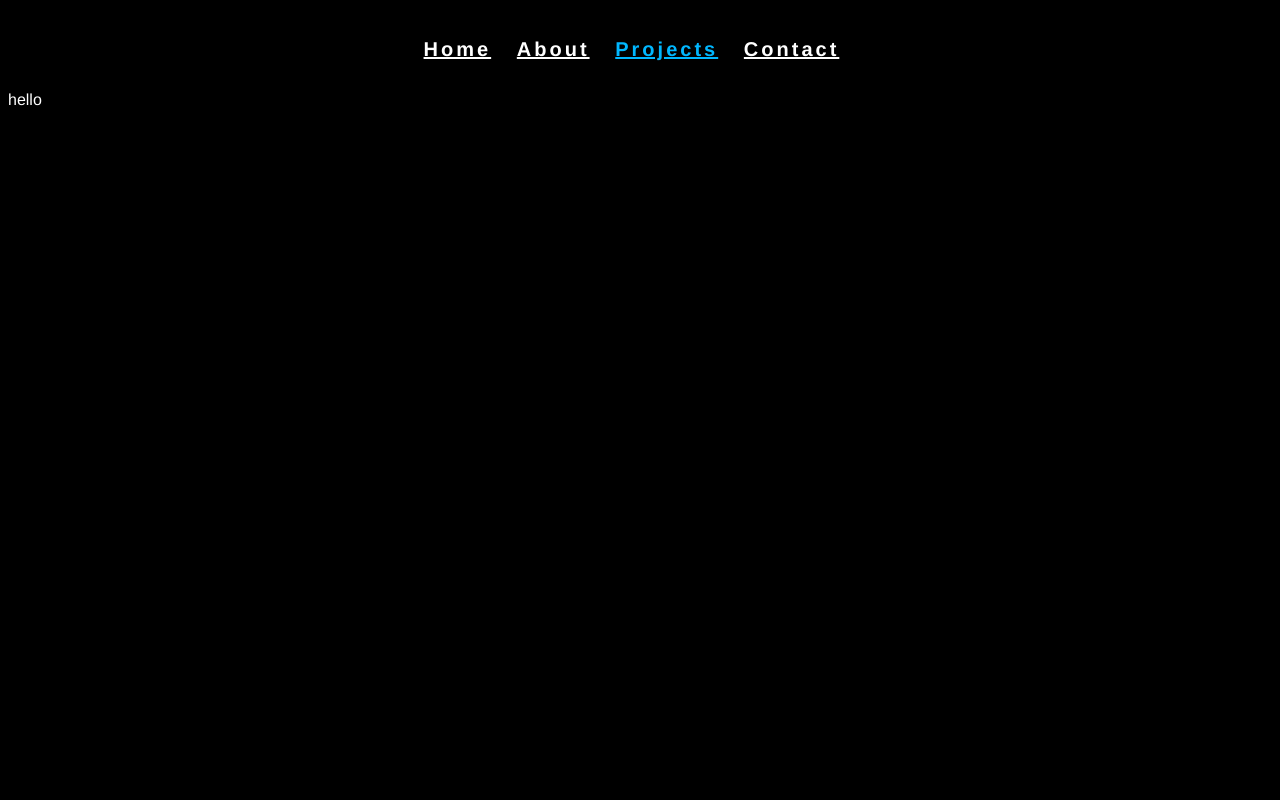
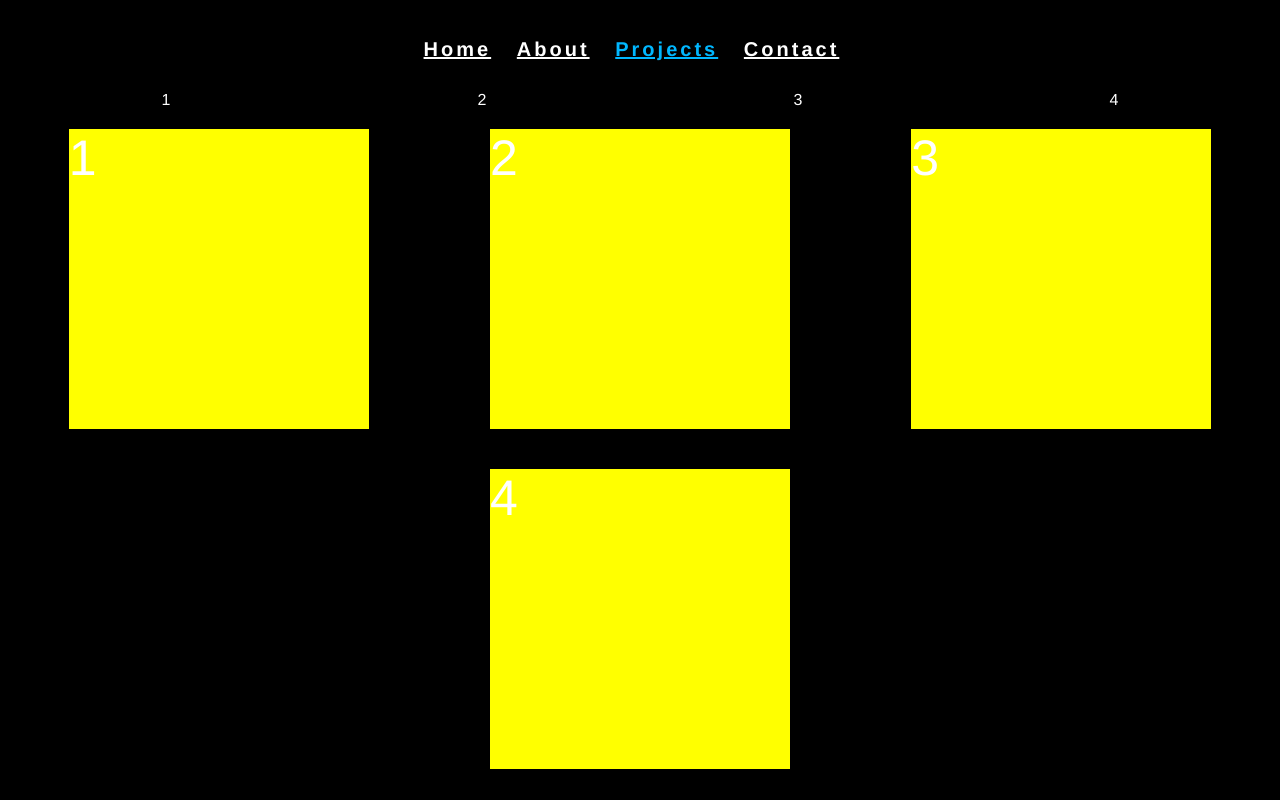
Before and after one commit to steveechan/portfolio, a Vue app: page /#/project in a window 1280 px wide. Built offline with nearby package versions, Linux system fonts and the light colour scheme.

Commit message:
project page changes

```diff
--- a/src/views/AboutView.vue
+++ b/src/views/AboutView.vue
@@ -1,16 +1,20 @@
 <template>
   <div class="about">
     <div class="school">
-      <h1 class="who"> Who am I? </h1>
-      <h1 class="whoinfo"> I am a senior at New Jersey Institute of Technology. I have a strong passion for front-end development and it has become a passion of mine. </h1>
+      <h1 data-text="Who am I?" class="who"> Who am I? </h1>
+      <h1 class="whoinfo"> I am a senior at New Jersey Institute of Technology. I am a self taught and determined front-end developer. My main front-end framework is Vue.js
+        and my most proficient languages are Java and JavaScript. I love developing new web applications and solving coding problems. </h1>
     </div>
     <div class="bio">
-      Helloaa
+      <h1 data-text="Why?" class="why"> Why? </h1>
+      <h1 class="bioinfo">
+      My interest for programming started at a young age when I played a game called ROBLOX. They had a studio mode where you could create your own games with the language "LUA".
+      That interest had sparked within me when I took a class called Internet Applications where we created our own fullstack application.  </h1>
     </div>
     <div class="skills">
-      <h1 v-if="isHidden" class="skillsInfo"> Languages/Frameworks </h1>
-      <h1 class="skill"> {{ languages[count] }}</h1>
-      <button v-if="isHidden" @click="showSkills();isHidden = !isHidden"> Show More </button>
+      <h1 data-text="Languages/Frameworks" class="skillsInfo"> Languages/Frameworks </h1>
+      <h1 class="skill" v-if="isHidden"> {{ languages[count] }}</h1>
+      <button class="buttonskill" @click="showSkills(); isHidden = !isHidden"> Display All </button>
     </div>
   </div>
 </template>
@@ -19,7 +23,7 @@
 export default {
   data() {
     return {
-      isHidden: true,
+      isHidden: false,
       count: 0,
       languages: [
         "Java",
@@ -41,15 +45,94 @@ export default {
       setInterval(() => {
         this.count = this.count + 1
       }, 1000);
+      this.count = 0;
     }
+
   }
 }
 </script>
 
 <style>
 
+.why {
+  color: white;
+  font-size: 5vw;
+  text-transform: uppercase;
+  font-family: monospace;
+  text-align: center;
+}
+
+.why::before {
+  content: attr(data-text);
+  position: absolute;
+  width: 100%;
+  color: #05cee9;
+  -webkit-text-stroke: 0vw #383d52;
+  font-family: monospace;
+  text-align: center;
+  overflow: hidden;
+  animation: animate 6s linear infinite;
+}
+
+@keyframes animate {
+  0%, 10%, 100%
+  {
+    width: 0;
+  }
+  70%, 90%
+  {
+    width: 11%;
+  }
+}
+
+@keyframes animate2 {
+  0%, 10%, 100%
+  {
+    width: 0;
+  }
+  70%, 90%
+  {
+    width: 100%;
+  }
+}
+
+@keyframes animate3 {
+  0%, 10%, 100%
+  {
+    width: 0;
+  }
+  70%, 90%
+  {
+    width: 10%;
+  }
+}
+
+
 .skill {
   text-align: center;
+}
+
+.skillsInfo::before {
+  content: attr(data-text);
+  position: absolute;
+  width: 100%;
+  color: #05cee9;
+  -webkit-text-stroke: 0vw #383d52;
+  font-family: monospace;
+  text-align: center;
+  overflow: hidden;
+  animation: animate2 6s linear infinite;
+}
+.skills {
+  position: absolute;
+  top: 10%;
+  left: 50%;
+  color: white;
+  font-size: 2vw;
+  text-transform: uppercase;
+}
+.bioinfo {
+  font-family: monospace;
 }
 .about {
   width: 100vh;
@@ -59,18 +142,28 @@ export default {
   height: 400px;
 }
 .who {
+  color: white;
+  font-size: 2vw;
+  text-transform: uppercase;
   font-family: monospace;
+  text-align: center;
+}
+
+.who::before {
+  content: attr(data-text);
+  position: absolute;
+  width: 100%;
+  color: #05cee9;
+  -webkit-text-stroke: 0vw #383d52;
+  font-family: monospace;
+  text-align: center;
+  overflow: hidden;
+  animation: animate3 6s linear infinite;
 }
 
 .whoinfo {
   font-size: 25px;
-}
-
-.skills {
-  position: absolute;
-  left: 45%;
-  top: 10%;
-  text-align: center;
+  font-family: monospace;
 }
 
 .skillsInfo {
--- a/src/views/ContactView.vue
+++ b/src/views/ContactView.vue
@@ -7,7 +7,6 @@
 <style scoped>
 .contact {
     text-align: center;
-    margin: 100px;
     font-size: 40px;
     font-weight: 800;
 }
--- a/src/views/ProjectView.vue
+++ b/src/views/ProjectView.vue
@@ -1,9 +1,35 @@
 <template>
-  <div class="project">
-hello
+  <div class="container">
+    <div class="title"> 1 </div>
+    <div class="title"> 2 </div>
+    <div class="title"> 3 </div>
+    <div class="title"> 4 </div>
+  </div>
+  <div class="container">
+    <div class="box"> 1 </div>
+    <div class="box"> 2 </div>
+    <div class="box"> 3 </div>
+    <div class="box"> 4 </div>
   </div>
 </template>
 
 <style>
 
+.container {
+  width: 100%;
+  height: auto;
+  display: flex;
+  flex-direction: row;
+  justify-content: space-around;
+  flex-flow: wrap;
+}
+
+.box {
+  width: 300px;
+  height: 300px;
+  background: yellow;
+  margin: 20px;
+  box-sizing: border-box;
+  font-size: 50px;
+}
 </style>
```
